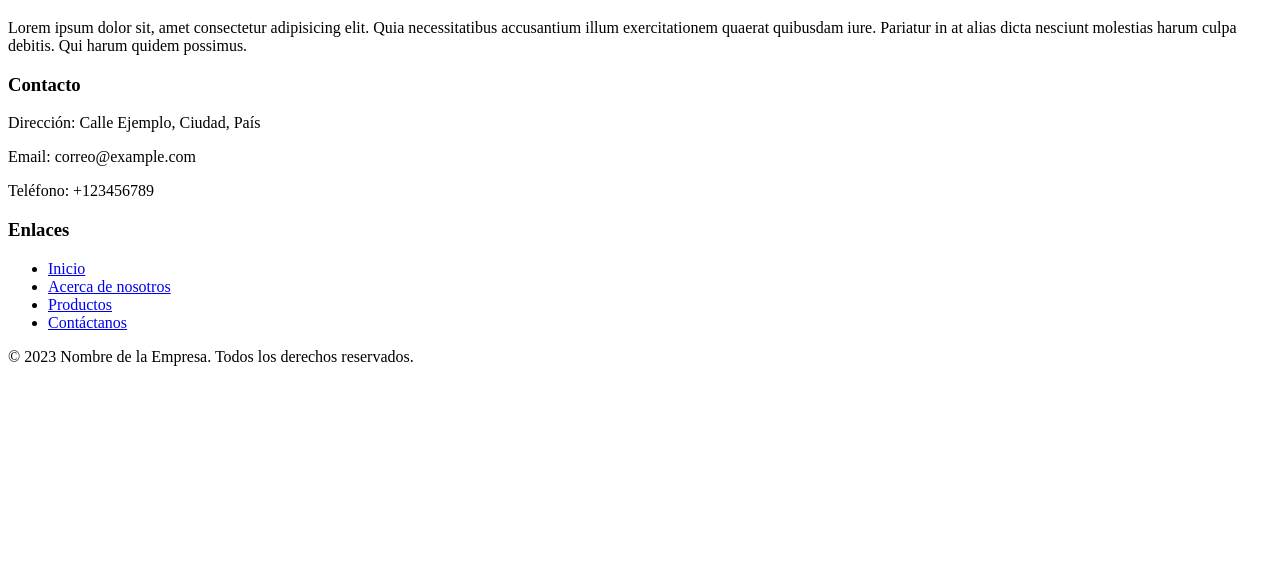
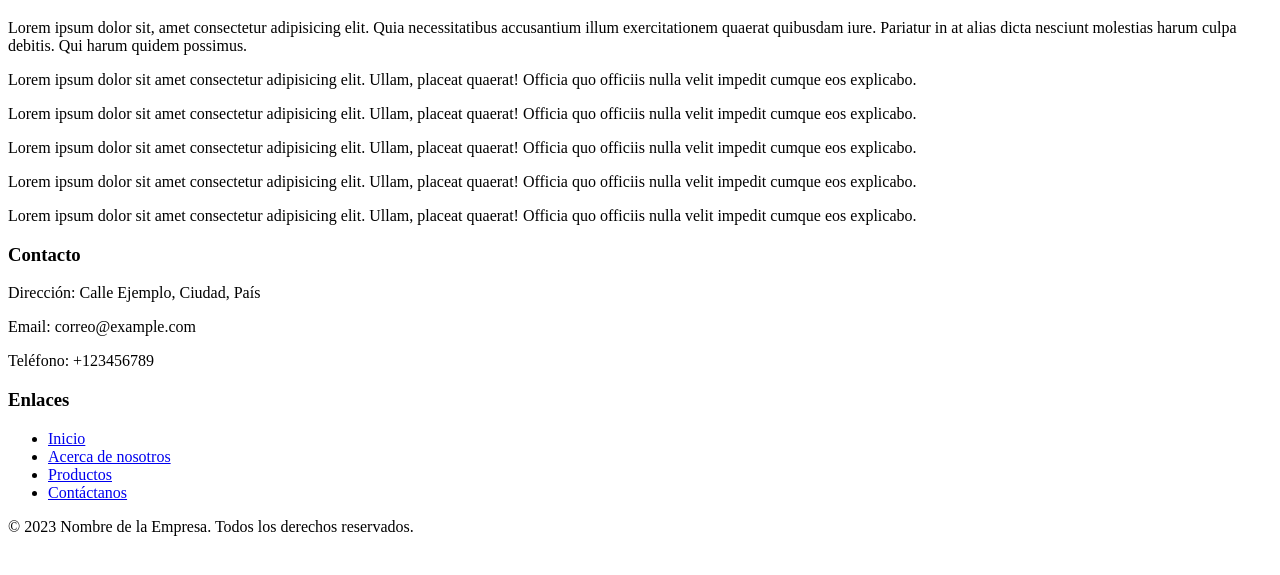
Before and after one commit to Lalo64GG/Practice-git, a plain HTML site: page index.html in a window 1280 px wide. Shown: the part 61-636 px from the top of the page. Drawn offline with Linux system fonts and the light colour scheme.

Commit message:
cards created

```diff
--- a/index.html
+++ b/index.html
@@ -14,6 +14,35 @@
     <p>Lorem ipsum dolor sit, amet consectetur adipisicing elit. Quia necessitatibus accusantium illum exercitationem
       quaerat quibusdam iure. Pariatur in at alias dicta nesciunt molestias harum culpa debitis. Qui harum quidem
       possimus.</p>
+  </div>
+
+  <!--Main con cards-->
+
+  <div>
+    <div class="cards">
+        <div></div>
+        <p>Lorem ipsum dolor sit amet consectetur adipisicing elit. Ullam, placeat quaerat! Officia quo officiis nulla velit impedit cumque eos explicabo.</p>
+    </div>
+
+    <div class="cards">
+      <div></div>
+      <p>Lorem ipsum dolor sit amet consectetur adipisicing elit. Ullam, placeat quaerat! Officia quo officiis nulla velit impedit cumque eos explicabo.</p>
+  </div>
+
+  <div class="cards">
+    <div></div>
+    <p>Lorem ipsum dolor sit amet consectetur adipisicing elit. Ullam, placeat quaerat! Officia quo officiis nulla velit impedit cumque eos explicabo.</p>
+</div>
+
+<div class="cards">
+  <div></div>
+  <p>Lorem ipsum dolor sit amet consectetur adipisicing elit. Ullam, placeat quaerat! Officia quo officiis nulla velit impedit cumque eos explicabo.</p>
+</div>
+
+<div class="cards">
+  <div></div>
+  <p>Lorem ipsum dolor sit amet consectetur adipisicing elit. Ullam, placeat quaerat! Officia quo officiis nulla velit impedit cumque eos explicabo.</p>
+</div>
   </div>
   <footer>
     <!--? Footer (Eduardo) -->
```
